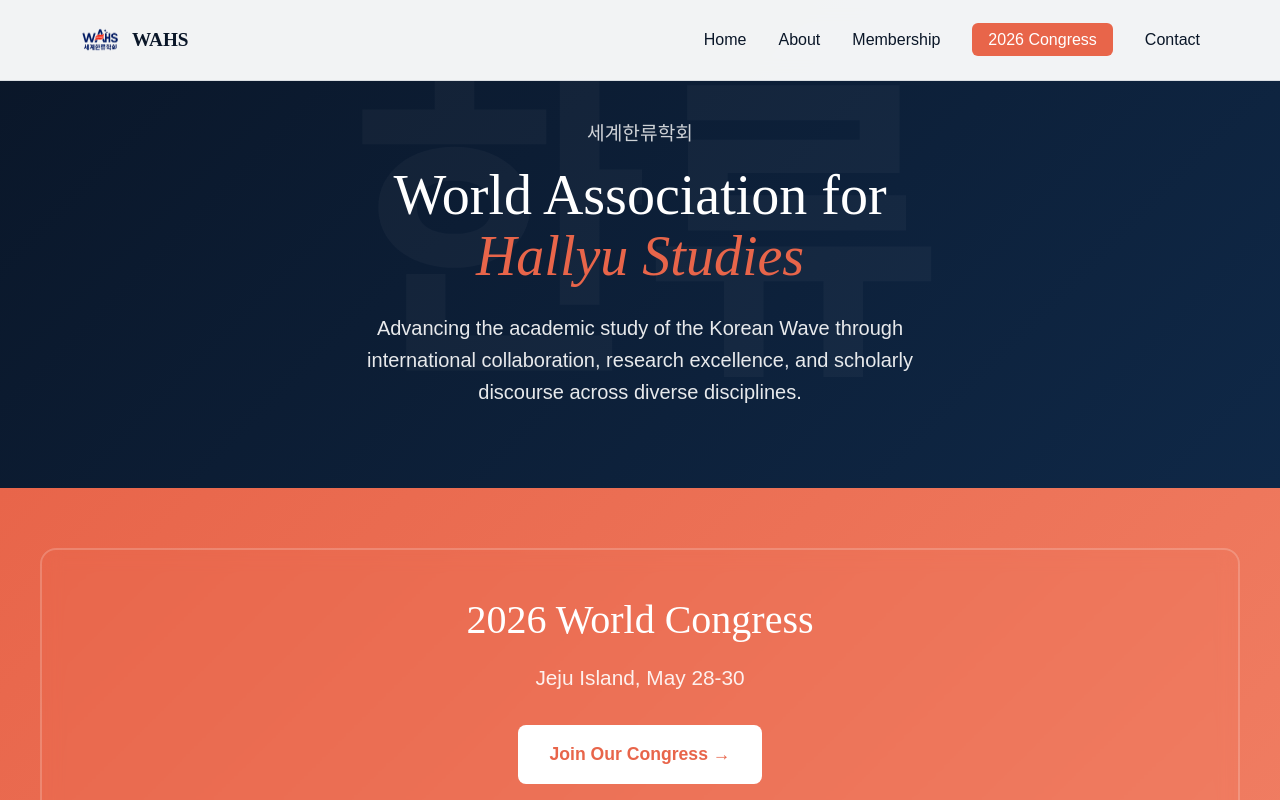
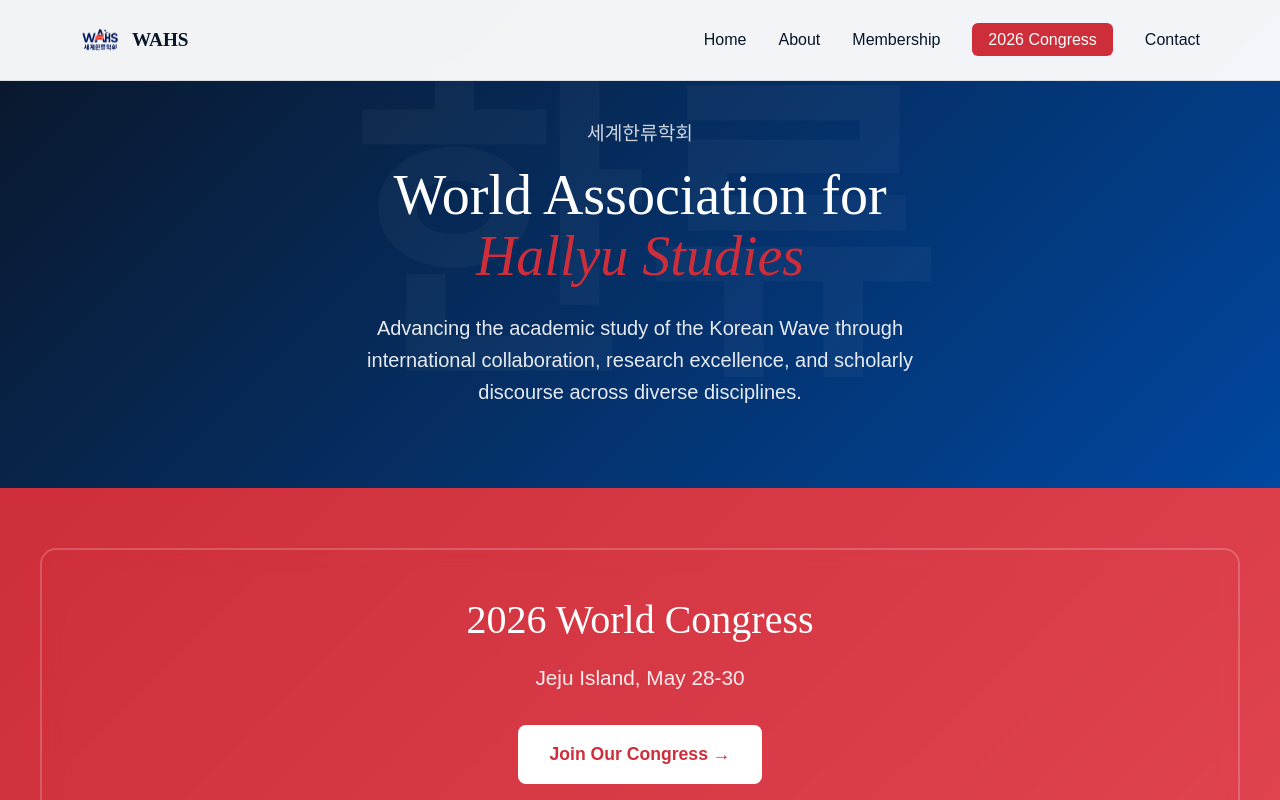
Before and after one commit to willfadeneva/WAHS, a Next.js app: page / in a window 1280 px wide. Shown: the top 800 px of the page. Built offline with nearby package versions, Linux system fonts and the light colour scheme.

Commit message:
Korean flag colors, full university names, History page, nav updates

```diff
--- /dev/null
+++ b/src/app/[year]/history/page.tsx
@@ -0,0 +1,56 @@
+import Nav from '@/components/Nav';
+import Footer from '@/components/Footer';
+import ScrollReveal from '@/components/ScrollReveal';
+
+const HISTORY = [
+  { year: 2025, events: ['Oct. 31 — Inauguration of the 4th President Prof. Taeseok Jeong; Appointment of new board members; Fall Conference at Jeonbuk National University'] },
+  { year: 2024, events: ['The 11th World Congress (Seoul)'] },
+  { year: 2023, events: ['The 10th World Congress (Paris)'] },
+  { year: 2022, events: ['Inauguration of the 3rd President Siyeun Moon', 'The 9th World Congress (Seoul)'] },
+  { year: 2021, events: ['Sep. 13 — The 8th World Congress for Hallyu (Oxford, Online)'] },
+  { year: 2020, events: ['All activities cancelled due to Coronavirus'] },
+  { year: 2019, events: ['Jan. 20 — The 7th World Congress for Hallyu (Jerusalem)'] },
+  { year: 2018, events: ['Nov. 16 — The 6th World Congress for Hallyu (Osaka)', 'Jan. 30 — The 5th General Assembly and Board of Directors', 'Jan. 30 — The 5th World Congress for Hallyu (Seoul)'] },
+  { year: 2017, events: ['Sep. 20 — The 5th World Congress for Hallyu (Seoul)', 'Jan. 25 — The 4th General Assembly and Board of Directors'] },
+  { year: 2016, events: ['Sep. 26 — The 4th World Congress for Hallyu (Oxford)', 'Sep. — The 4th WAHS Essay/Article Contest', 'Sep. — The 1st Hallyu Video Contest', 'Jan. 27 — The 3rd General Assembly and Forum'] },
+  { year: 2015, events: ['Nov. 03 — The 3rd World Congress for Hallyu (Dubai)', 'Nov. — The 3rd WAHS Essay/Article Contest', 'Oct. 14 — Seminar on Korea–France Cultural Exchanges: 2015 The New Korean Pop Culture', 'June 19 — Joining of Hallyu Strategy Council', 'May 23 — Seminar on K-Design Sponsorship', 'Jan. 26 — The 2nd General Assembly'] },
+  { year: 2014, events: ['Oct. 31 — The 2nd World Congress for Hallyu (Argentina)', 'Oct. — The 2nd WAHS Essay/Article Contest', 'Oct. 10 — The Strategy Study Conference for Hallyu', 'Jul. 15 — WAHS and MOFA signed the Framework of Cooperation', 'Feb. 10 — Hallyu Conference (Argentina)', 'Jan. 20 — The 1st General Assembly and Forum'] },
+  { year: 2013, events: ['Oct. 18 — The 1st World Congress for Hallyu (Seoul)', 'Oct. — The 1st WAHS Essay/Article Contest', 'Aug. 19 — Global branches established', 'May 07 — Hallyu Conference (Middle East Branch / Hebrew University)', 'Mar. 29 — Incorporation and Registration', 'Mar. 11 — Permission of Incorporation from the Ministry of Culture, Sports and Tourism in Korea', 'Jan. 28 — Founding General Meeting (Daewoo Foundation Bldg.)'] },
+  { year: 2012, events: ['Oct. 24 — The 1st General Meeting of Incorporators (Conference House Dalgaebi)', 'Jul. 10 — The 1st Meeting of Incorporators'] },
+];
+
+export default async function HistoryPage({ params }: { params: Promise<{ year: string }> }) {
+  const { year: yearStr } = await params;
+  const year = parseInt(yearStr);
+
+  return (
+    <>
+      <Nav year={year} />
+      <section className="history-section">
+        <div className="section-inner reveal">
+          <span className="section-label">About WAHS</span>
+          <h2 className="section-title">Our History</h2>
+          <p className="section-lead">From a founding meeting in 2012 to a global network of scholars — the story of the World Association for Hallyu Studies.</p>
+
+          <div className="history-timeline">
+            {HISTORY.map((h) => (
+              <div className="history-year-block" key={h.year}>
+                <div className="history-year-marker">
+                  <span className="history-year-dot" />
+                  <span className="history-year-label">{h.year}</span>
+                </div>
+                <div className="history-events">
+                  {h.events.map((e, i) => (
+                    <div className="history-event" key={i}>{e}</div>
+                  ))}
+                </div>
+              </div>
+            ))}
+          </div>
+        </div>
+      </section>
+      <Footer />
+      <ScrollReveal />
+    </>
+  );
+}
--- a/src/app/globals.css
+++ b/src/app/globals.css
@@ -6,10 +6,10 @@
 
 :root {
   --navy: #0a1628;
-  --deep-ocean: #0f2847;
-  --teal: #1a6b6a;
-  --coral: #e8654a;
-  --warm-coral: #f07d62;
+  --deep-ocean: #0047A0;
+  --teal: #0047A0;
+  --coral: #CD2E3A;
+  --warm-coral: #e04450;
   --sand: #f5efe6;
   --cream: #faf8f4;
   --pearl: #e8e2d8;
@@ -17,6 +17,8 @@
   --slate: #4a5568;
   --mist: #8896a7;
   --gold: #c8a455;
+  --kr-red: #CD2E3A;
+  --kr-blue: #0047A0;
 }
 
 * { margin: 0; padding: 0; box-sizing: border-box; }
@@ -58,8 +60,8 @@ body {
   position: absolute;
   inset: 0;
   background:
-    radial-gradient(ellipse 80% 60% at 20% 80%, rgba(26,107,106,0.35) 0%, transparent 60%),
-    radial-gradient(ellipse 60% 50% at 80% 20%, rgba(232,101,74,0.15) 0%, transparent 50%),
+    radial-gradient(ellipse 80% 60% at 20% 80%, rgba(0,71,160,0.35) 0%, transparent 60%),
+    radial-gradient(ellipse 60% 50% at 80% 20%, rgba(205,46,58,0.15) 0%, transparent 50%),
     radial-gradient(ellipse 100% 80% at 50% 50%, rgba(15,40,71,0.8) 0%, transparent 100%);
   z-index: 1;
 }
@@ -200,7 +202,7 @@ body {
 .btn-primary:hover {
   background: var(--warm-coral);
   transform: translateY(-2px);
-  box-shadow: 0 8px 30px rgba(232,101,74,0.3);
+  box-shadow: 0 8px 30px rgba(205,46,58,0.3);
 }
 
 .btn-outline {
@@ -443,7 +445,7 @@ section { padding: 100px 40px; }
   right: 0;
   width: 40%;
   height: 100%;
-  background: radial-gradient(ellipse at 100% 0%, rgba(26,107,106,0.15) 0%, transparent 60%);
+  background: radial-gradient(ellipse at 100% 0%, rgba(0,71,160,0.15) 0%, transparent 60%);
   pointer-events: none;
 }
 
@@ -481,7 +483,7 @@ section { padding: 100px 40px; }
   position: relative;
   border: 3px solid rgba(200,164,85,0.4);
   box-shadow: 0 8px 30px rgba(0,0,0,0.3);
-  background: linear-gradient(160deg, rgba(26,107,106,0.3) 0%, rgba(15,40,71,0.6) 50%, rgba(200,164,85,0.15) 100%);
+  background: linear-gradient(160deg, rgba(0,71,160,0.3) 0%, rgba(15,40,71,0.6) 50%, rgba(200,164,85,0.15) 100%);
 }
 
 .speaker-img-wrap img {
@@ -578,7 +580,7 @@ section { padding: 100px 40px; }
   background: radial-gradient(ellipse 60% 50% at 50% 0%,
     rgba(200,164,85,0.10) 0%,
     rgba(232,101,74,0.04) 30%,
-    rgba(26,107,106,0.02) 50%,
+    rgba(0,71,160,0.02) 50%,
     transparent 70%);
   pointer-events: none;
 }
@@ -962,6 +964,85 @@ section { padding: 100px 40px; }
   .committee-affil { font-size: 0.72rem; }
 }
 
+/* ═══ HISTORY ═══ */
+.history-section {
+  background: linear-gradient(180deg, var(--cream) 0%, #fff 100%);
+  padding: 120px 0;
+}
+
+.history-timeline {
+  max-width: 700px;
+  margin: 48px auto 0;
+  position: relative;
+  padding-left: 40px;
+}
+
+.history-timeline::before {
+  content: '';
+  position: absolute;
+  left: 8px;
+  top: 0;
+  bottom: 0;
+  width: 2px;
+  background: linear-gradient(180deg, var(--kr-blue), var(--kr-red), var(--gold));
+}
+
+.history-year-block {
+  position: relative;
+  margin-bottom: 36px;
+}
+
+.history-year-marker {
+  display: flex;
+  align-items: center;
+  gap: 12px;
+  margin-bottom: 10px;
+}
+
+.history-year-dot {
+  position: absolute;
+  left: -40px;
+  width: 18px;
+  height: 18px;
+  border-radius: 50%;
+  background: var(--kr-blue);
+  border: 3px solid #fff;
+  box-shadow: 0 0 0 2px var(--kr-blue);
+  top: 3px;
+}
+
+.history-year-label {
+  font-family: 'DM Serif Display', serif;
+  font-size: 1.5rem;
+  color: var(--ink);
+  font-weight: 400;
+}
+
+.history-events {
+  padding-left: 0;
+}
+
+.history-event {
+  font-size: 0.92rem;
+  line-height: 1.6;
+  color: var(--slate);
+  padding: 8px 16px;
+  margin-bottom: 4px;
+  border-left: 2px solid transparent;
+  transition: all 0.2s ease;
+}
+
+.history-event:hover {
+  border-left-color: var(--kr-red);
+  background: rgba(205,46,58,0.04);
+}
+
+@media (max-width: 600px) {
+  .history-timeline { padding-left: 30px; }
+  .history-year-dot { left: -30px; width: 14px; height: 14px; }
+  .history-year-label { font-size: 1.25rem; }
+}
+
 /* ═══ TRACKS ═══ */
 .tracks { background: var(--sand); }
 
@@ -1167,7 +1248,7 @@ section { padding: 100px 40px; }
   left: 0;
   width: 100%;
   height: 50%;
-  background: radial-gradient(ellipse at 50% 100%, rgba(26,107,106,0.12) 0%, transparent 60%);
+  background: radial-gradient(ellipse at 50% 100%, rgba(0,71,160,0.12) 0%, transparent 60%);
   pointer-events: none;
 }
 
@@ -1262,7 +1343,7 @@ section { padding: 100px 40px; }
 .venue-highlight {
   display: inline-block;
   padding: 4px 12px;
-  background: rgba(26,107,106,0.08);
+  background: rgba(0,71,160,0.08);
   color: var(--teal);
   font-size: 0.85rem;
   font-weight: 600;
@@ -1383,7 +1464,7 @@ section { padding: 100px 40px; }
 
 .btn-paypal:hover { background: #005ea6; transform: translateY(-2px); box-shadow: 0 8px 24px rgba(0,112,186,0.3); }
 .btn-paypal.btn-member { background: var(--teal); }
-.btn-paypal.btn-member:hover { background: #15595a; box-shadow: 0 8px 24px rgba(26,107,106,0.3); }
+.btn-paypal.btn-member:hover { background: #15595a; box-shadow: 0 8px 24px rgba(0,71,160,0.3); }
 
 .paypal-icon { flex-shrink: 0; }
 .paypal-subtext { text-align: center; font-size: 0.78rem; color: var(--mist); margin-top: 10px; }
@@ -1394,8 +1475,8 @@ section { padding: 100px 40px; }
   gap: 10px;
   margin-top: 32px;
   padding: 16px 24px;
-  background: rgba(26,107,106,0.06);
-  border: 1px solid rgba(26,107,106,0.12);
+  background: rgba(0,71,160,0.06);
+  border: 1px solid rgba(0,71,160,0.12);
   font-size: 0.88rem;
   color: var(--slate);
   line-height: 1.5;
@@ -1433,7 +1514,7 @@ section { padding: 100px 40px; }
 }
 
 .pub-badge.indexed { background: rgba(200,164,85,0.15); color: var(--gold); }
-.pub-badge.flagship { background: rgba(26,107,106,0.2); color: #5bbfbe; }
+.pub-badge.flagship { background: rgba(0,71,160,0.2); color: #5bbfbe; }
 .pub-badge.press { background: rgba(232,101,74,0.15); color: var(--warm-coral); }
 .pub-badge.open { background: rgba(255,255,255,0.1); color: rgba(255,255,255,0.6); }
 
@@ -1450,7 +1531,7 @@ section { padding: 100px 40px; }
   font-size: 1.5rem;
   color: var(--teal);
   text-decoration: none;
-  border-bottom: 2px solid rgba(26,107,106,0.2);
+  border-bottom: 2px solid rgba(0,71,160,0.2);
   transition: border-color 0.3s;
   display: inline-block;
   margin-top: 24px;
@@ -1480,7 +1561,7 @@ footer a:hover { color: #fff; }
 /* ═══ DIVIDER ═══ */
 .wave-divider {
   height: 4px;
-  background: linear-gradient(90deg, var(--teal), var(--coral), var(--gold), var(--teal));
+  background: linear-gradient(90deg, var(--kr-blue), var(--kr-red), var(--gold), var(--kr-blue));
   background-size: 200% 100%;
   animation: gradientSlide 6s ease infinite;
 }
--- a/src/components/Nav.tsx
+++ b/src/components/Nav.tsx
@@ -21,6 +21,8 @@ export default function Nav({ year }: { year: number }) {
           <li><a href={`/${year}#overview`} onClick={() => setOpen(false)}>Overview</a></li>
           <li><a href={`/${year}#speakers`} onClick={() => setOpen(false)}>Speakers</a></li>
           <li><a href={`/${year}#plenary`} onClick={() => setOpen(false)}>Plenary Panel</a></li>
+          <li><a href={`/${year}#committee`} onClick={() => setOpen(false)}>Committee</a></li>
+          <li><Link href={`/${year}/history`} onClick={() => setOpen(false)}>History</Link></li>
           <li><a href={`/${year}#tracks`} onClick={() => setOpen(false)}>Tracks</a></li>
           <li><Link href={`/${year}/submissions`} onClick={() => setOpen(false)}>Call for Papers</Link></li>
           <li><a href={`/${year}#dates`} onClick={() => setOpen(false)}>Dates</a></li>
```
Also changed, not shown: src/components/Committee.tsx (+13 -13 lines).
